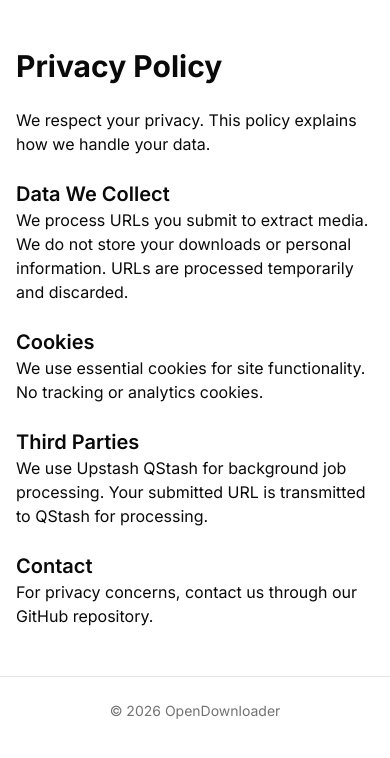
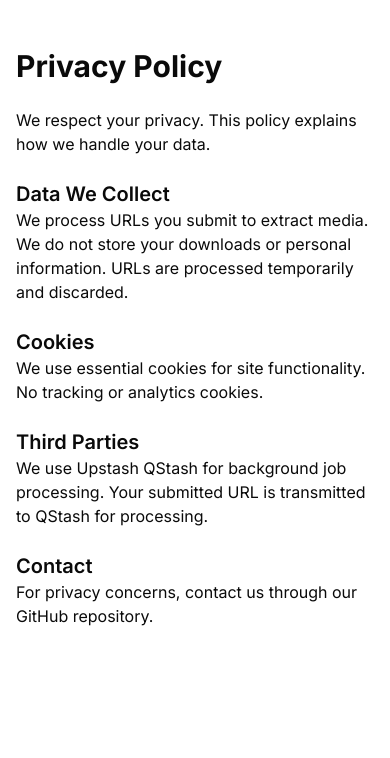
Before and after one commit to prasangapokharel/OpenDownloader, a Next.js app: page /privacy in a window 390 px wide. Shown: the top 758 px of the page. Built offline with nearby package versions, Linux system fonts and the light colour scheme.

Commit message:
fix: centered ball (no fixed), hide footer on mobile, more padding

```diff
--- a/app/(public)/layout.tsx
+++ b/app/(public)/layout.tsx
@@ -21,10 +21,9 @@ export default function PublicLayout({ children }: { children: React.ReactNode }
         </div>
       </header>
       <main className="flex-1">{children}</main>
-      <footer className="border-t py-6 text-center text-sm text-muted-foreground">
+      <footer className="hidden md:block border-t py-6 text-center text-sm text-muted-foreground">
         <div className="mx-auto flex max-w-6xl flex-col items-center gap-3 px-4 sm:flex-row sm:justify-between">
-          <p className="hidden md:block">&copy; {new Date().getFullYear()} OpenDownloader. All rights reserved.</p>
-          <p className="md:hidden">&copy; {new Date().getFullYear()} OpenDownloader</p>
+          <p>&copy; {new Date().getFullYear()} OpenDownloader. All rights reserved.</p>
           <div className="hidden items-center gap-4 sm:flex">
             <Link
               href="https://github.com/prasangapokharel/OpenDownloader"
--- a/components/home/hero.tsx
+++ b/components/home/hero.tsx
@@ -3,7 +3,7 @@ import { MobilePasteButton } from "./mobile-paste-button"
 
 export function Hero() {
   return (
-    <section className="mx-auto flex max-w-3xl flex-col items-center gap-6 py-16 text-center">
+    <section className="mx-auto flex max-w-3xl flex-col items-center gap-6 py-12 pt-20 pb-32 text-center md:py-16">
       <h1 className="text-4xl font-bold tracking-tight sm:text-5xl">
         Download Media from Any Platform
       </h1>
--- a/components/home/mobile-paste-button.tsx
+++ b/components/home/mobile-paste-button.tsx
@@ -82,8 +82,8 @@ export function MobilePasteButton() {
 
   return (
     <>
-      <div className="md:hidden">
-        <button onClick={() => setOpen(true)} className="fixed bottom-8 right-8 z-50" aria-label="Paste and download">
+      <div className="flex justify-center md:hidden">
+        <button onClick={() => setOpen(true)} aria-label="Paste and download">
           <img src="/ball/1.gif" alt="" className="size-48" />
         </button>
       </div>
```
